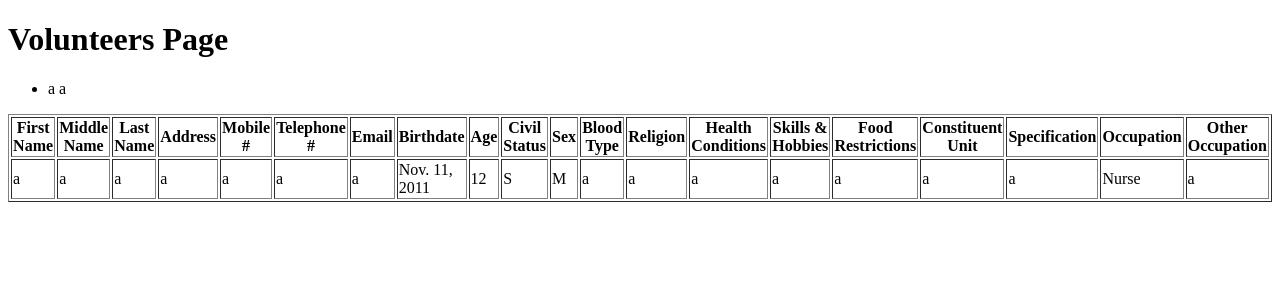
After one commit to Cyapher/pahinungod_forms, a Django app: page /volunteer/list in a window 1280 px wide. The commit adds this page. Shown: the top 300 px of the page. Run offline with Django 4.2, Linux system fonts and the light colour scheme; data comes from the database, SQL or seed files in the repository; both versions use the stored data as it was after the commit.

Commit message:
maiko init push

```diff
--- a/volunteer_forms/admin.py
+++ b/volunteer_forms/admin.py
@@ -1,3 +1,9 @@
 from django.contrib import admin
+from .models import Volunteer, Insurance, Student, License
 
 # Register your models here.
+
+admin.site.register(Volunteer)
+admin.site.register(Insurance)
+admin.site.register(Student)
+admin.site.register(License)
--- a/volunteer_forms/models.py
+++ b/volunteer_forms/models.py
@@ -64,17 +64,20 @@ class Volunteer(models.Model):
     specification = models.CharField(max_length=50)
 
     occuChoices = [
-        ('PY', 'Physician'),
-        ('NR', 'Nurse'),
-        ('PH', 'Pharmacist'),
-        ('DE', 'Dentist'),
-        ('EN', 'ENT'),
-        ('TE', 'Teacher'),
-        ('OT', 'Other')
+        ('Physician', 'Physician'),
+        ('Nurse', 'Nurse'),
+        ('Pharmacist', 'Pharmacist'),
+        ('Dentist', 'Dentist'),
+        ('ENT', 'ENT'),
+        ('Teacher', 'Teacher'),
+        ('Other', 'Other')
     ]
 
-    occupation = models.CharField(max_length=2, choices=occuChoices)
+    occupation = models.CharField(max_length=50, choices=occuChoices)
     otherOccu = models.CharField(max_length=50)
-    license = models.ForeignKey(License, on_delete=models.CASCADE, related_name="license")
-    student = models.ForeignKey(Student, on_delete=models.CASCADE, related_name="student")
-    insurance = models.ForeignKey(Insurance, on_delete=models.CASCADE, related_name="insurance")
+    license = models.ForeignKey(License, on_delete=models.CASCADE, related_name="license", blank=True, null=True)
+    student = models.ForeignKey(Student, on_delete=models.CASCADE, related_name="student", blank=True, null=True)
+    insurance = models.ForeignKey(Insurance, on_delete=models.CASCADE, related_name="insurance", blank=True, null=True)
+
+    def __str__(self):
+        return f"{self.first_name} {self.last_name}"
--- /dev/null
+++ b/volunteer_forms/templates/volunteers_pg.html
@@ -0,0 +1,64 @@
+{% extends 'baseVolunteer.html' %}
+
+{% block body %}
+
+<h1>Volunteers Page</h1>
+
+<ul>
+    {% for volunteer in volunteers %}
+    <li>{{ volunteer }}</li>
+    {% endfor %}
+</ul>
+
+<table border="1px">
+    <thead>
+        <th>First Name</th>
+        <th>Middle Name</th>
+        <th>Last Name</th>
+        <th>Address</th>
+        <th>Mobile #</th>
+        <th>Telephone #</th>
+        <th>Email</th>
+        <th>Birthdate</th>
+        <th>Age</th>
+        <th>Civil Status</th>
+        <th>Sex</th>
+        <th>Blood Type</th>
+        <th>Religion</th>
+        <th>Health Conditions</th>
+        <th>Skills & Hobbies</th>
+        <th>Food Restrictions</th>
+        <th>Constituent Unit</th>
+        <th>Specification</th>
+        <th>Occupation</th>
+        <th>Other Occupation</th>
+    </thead>
+    <tbody>
+        {% for volunteer in volunteers %}
+        <tr>
+            <td>{{ volunteer.first_name }}</td>
+            <td>{{ volunteer.middle_name }}</td>
+            <td>{{ volunteer.last_name }}</td>
+            <td>{{ volunteer.address }}</td>
+            <td>{{ volunteer.mobile }}</td>
+            <td>{{ volunteer.telephone }}</td>
+            <td>{{ volunteer.email }}</td>
+            <td>{{ volunteer.birthdate }}</td>
+            <td>{{ volunteer.age }}</td>
+            <td>{{ volunteer.civilStatus }}</td>
+            <td>{{ volunteer.sex }}</td>
+            <td>{{ volunteer.bloodType }}</td>
+            <td>{{ volunteer.religion }}</td>
+            <td>{{ volunteer.healthConditions }}</td>
+            <td>{{ volunteer.skillsHobbies }}</td>
+            <td>{{ volunteer.foodRestrictions }}</td>
+            <td>{{ volunteer.constituentUnit }}</td>
+            <td>{{ volunteer.specification }}</td>
+            <td>{{ volunteer.occupation }}</td>
+            <td>{{ volunteer.otherOccu }}</td>
+        </tr>
+        {% endfor %}
+    </tbody>
+</table>
+
+{% endblock %}
--- a/volunteer_forms/urls.py
+++ b/volunteer_forms/urls.py
@@ -2,5 +2,7 @@ from django.urls import path
 from . import views
 
 urlpatterns = [
-    path("", views.index, name="index")
+    path("", views.index, name="index"),
+    path("list", views.printVolunteers, name="list"),
+    path("add", views.createVolunteer, name="add")
 ]
--- a/volunteer_forms/views.py
+++ b/volunteer_forms/views.py
@@ -1,5 +1,35 @@
+from django.http import HttpResponseRedirect
 from django.shortcuts import render
-from .forms import VolunteerForm
+from django.urls import reverse
+
+from volunteer_forms.models import Volunteer
+from .forms import VolunteerForm, InsuranceForm, StudentForm, LicenseForm
 
 def index(request):
-    return render(request, "form_pg1.html", {'form' : VolunteerForm()})
+    return render(request, "form_pg1.html",
+                  {'v_form' : VolunteerForm(),
+                   'i_form' : InsuranceForm(),
+                   'li_form' : LicenseForm(),
+                   's_form' : StudentForm()
+                   })
+
+def createVolunteer(request):
+    if request.method == "POST":
+        form = VolunteerForm(request.POST)
+        if form.is_valid():
+            form.save()
+            return HttpResponseRedirect(reverse("list"))
+        else:
+            return render(request, "form_pg1.html", {"form" : form})
+
+def createVolunteer(request):
+    if request.method == "POST":
+        v_form = VolunteerForm(request.POST, prefix='v_form')
+        i_form = InsuranceForm(request.POST, prefix='i_form')
+        li_form = LicenseForm(request.POST, prefix='li_form')
+        s_form = StudentForm(request.POST, prefix='s_form')
+
+def printVolunteers(request):
+    volunteers = Volunteer.objects.all()
+    print(volunteers)
+    return render(request, "volunteers_pg.html", {"volunteers" : volunteers})
```
Also changed, not shown: volunteer_forms/forms.py (+17 -1 lines), volunteer_forms/templates/form_pg1.html (+14 -3 lines), db.sqlite3, volunteer_forms/migrations/0003_alter_volunteer_insurance_alter_volunteer_license_and_more.py (added), volunteer_forms/migrations/0004_alter_volunteer_occupation.py (added), volunteer_forms/templates/baseVolunteer.html (renamed from volunteer_forms/templates/base.html).
